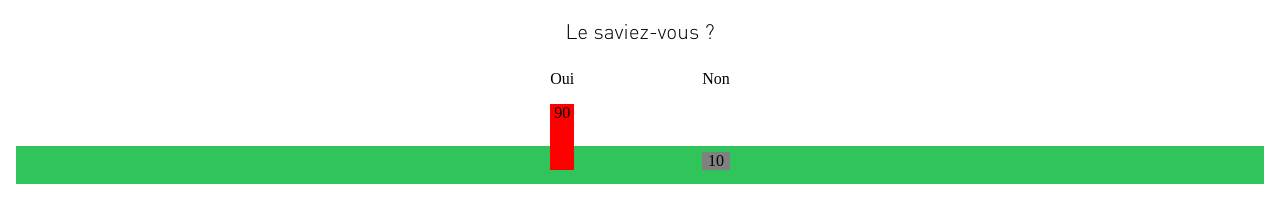
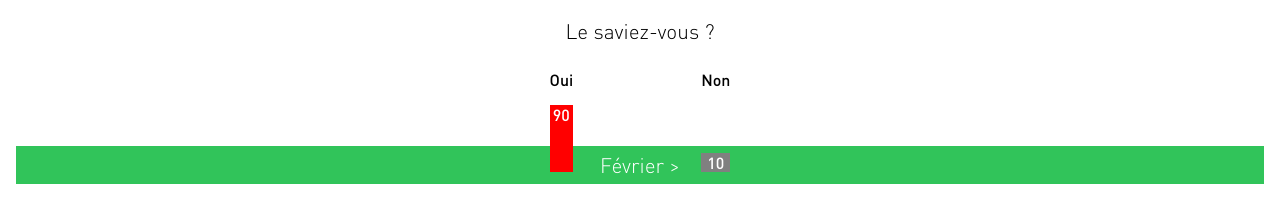
Before and after one commit to T-Zahil/hetic-p2019-groupe15, a website: page src/index.html in a window 1280 px wide. Shown: the part 1396-1618 px from the top of the page. Drawn offline with nearby package versions, Linux system fonts and the light colour scheme; files that its build step writes are made by us from their sources.

Commit message:
[month] Add next month link

```diff
--- a/src/index.html
+++ b/src/index.html
@@ -78,7 +78,7 @@
 
                     </div>
 
-                    <div class="month__backNext"></div>
+                    <div class="month__backNext">Février ></div>
 
                 </div>
 
--- a/src/scss/global/_months.scss
+++ b/src/scss/global/_months.scss
@@ -100,11 +100,20 @@
 .backSurvey__answer {
     display: flex;
     flex-grow: 1;
+    font-family: 'Dinpro';
+    font-weight: 400;
 }
 
 .month__backNext {
     width: 100%;
     height: 5%;
+    cursor: pointer;
+    text-align: center;
+    font-family: 'Dinpro';
+    font-weight: 200;
+    font-size: 1.3rem;
+    color: white;
+    line-height: 4.9vh;
 }
 
 .answer__left, .answer__right {
@@ -128,9 +137,11 @@
 .answer__leftFigure {
     height: 100%;
     background-color: red;
+    color: white;
 }
 
 .answer__rightFigure {
     height: 100%;
     background-color: grey;
+    color: white;
 }
```
